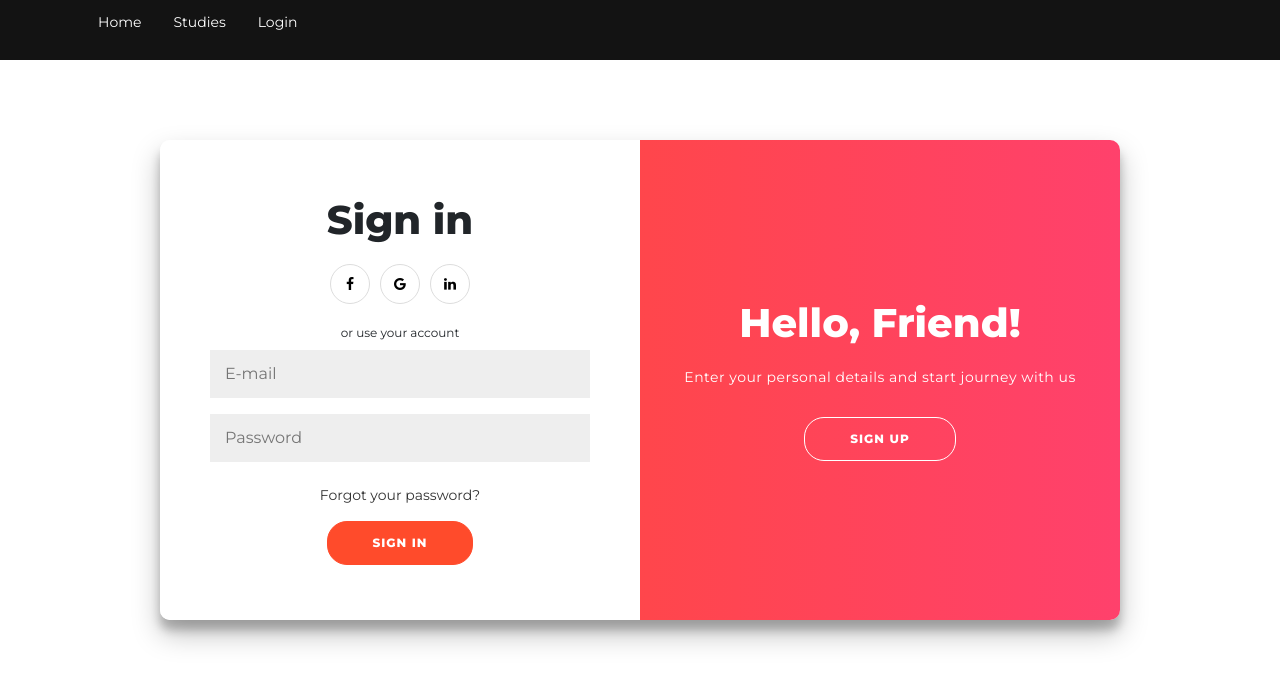
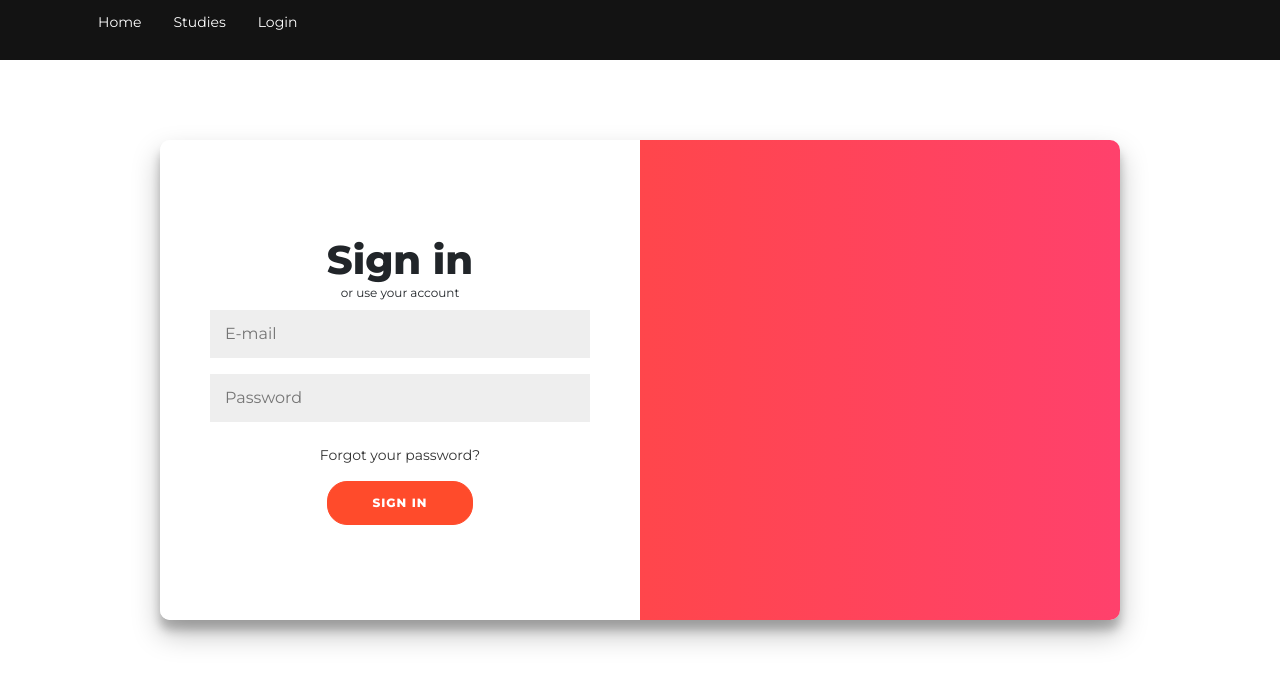
Before and after one commit to lgil019/Sensor-Data-Visualization, a React (Create React App) app in the folder koios-web/: page / in a window 1280 px wide. Shown: the top 684 px of the page. Built offline with nearby package versions, Linux system fonts and the light colour scheme.

Commit message:
login changes (need to test)

```diff
--- a/koios-web/src/pages/Login.js
+++ b/koios-web/src/pages/Login.js
@@ -6,7 +6,8 @@ import md5 from 'md5-hash'
 
 /**
  * @author Tony Erazo
- * The Login.js handles all front end functionality and initial communication witht he server
+ * The Login.js handles all front end functionality and initial communication with the server
+ * Jonathan -> Removed sign up features
  * @returns
  */
 
@@ -30,13 +31,8 @@ export default function Login() {
                 navigate('/study/studylist');
             }
 
-            const signUpButton = document.getElementById('signUp');
             const signInButton = document.getElementById('signIn');
             const container = document.getElementById('main-container');
-
-            signUpButton.addEventListener('click', () => {
-                container.classList.add("right-panel-active");
-            });
 
             signInButton.addEventListener('click', () => {
                 container.classList.remove("right-panel-active");
@@ -89,29 +85,9 @@ export default function Login() {
     return(
         <div className="container" onLoad={LoadPage()}>
             <div className="main-container" id="main-container">
-                <div className="form-container sign-up-container">
-                    <form action="#">
-                        <h1>Create Account</h1>
-                        <div className="social-container">
-                            <a href="#" className="social"><i className="fa fa-facebook-f"></i></a>
-                            <a href="#" className="social"><i className="fa fa-google"></i></a>
-                            <a href="#" className="social"><i className="fa fa-linkedin"></i></a>
-                        </div>
-                        <span>or use your email for registration</span>
-                        <input type="text" placeholder="Name" />
-                        <input type="email" placeholder="Email" />
-                        <input type="password" placeholder="Password" />
-                        <button className="login-button">Sign Up</button>
-                    </form>
-                </div>
                 <div className="form-container sign-in-container">
                     <form action="#" onSubmit={(e) => onSubmit(e)}>
                         <h1>Sign in</h1>
-                        <div className="social-container">
-                            <a href="#" className="social"><i className="fa fa-facebook-f"></i></a>
-                            <a href="#" className="social"><i className="fa fa-google"></i></a>
-                            <a href="#" className="social"><i className="fa fa-linkedin"></i></a>
-                        </div>
                         <span>or use your account</span>
                         <input type={"text"} placeholder="E-mail" name="email" onChange={(e) => onInputChange(e)}/>
                         <input type={"password"} placeholder="Password" name="password" onChange={(e) => onInputChange(e)}/>
@@ -126,11 +102,6 @@ export default function Login() {
                             <p>To keep connected with us please login with your personal info</p>
                             <button className="login-button login-button--ghost" id="signIn">Sign In</button>
                         </div>
-                        <div className="overlay-panel overlay-right">
-                            <h1>Hello, Friend!</h1>
-                            <p>Enter your personal details and start journey with us</p>
-                            <button className="login-button login-button--ghost" id="signUp">Sign Up</button>
-                        </div>
                     </div>
                 </div>
             </div>
--- a/koios-web/src/sass/pages/_login.scss
+++ b/koios-web/src/sass/pages/_login.scss
@@ -1,7 +1,7 @@
 .login-button {
 	border-radius: 20px !important;
-	border: 1px solid #FF4B2B;
-	background-color: #FF4B2B;
+	border: 1px solid #131af4;
+	background-color: #131af4;
 	color: #FFFFFF;
 	font-size: 12px;
 	font-weight: bold;
@@ -134,9 +134,9 @@
 }
 
 .overlay {
-	background: #FF416C;
-	background: -webkit-linear-gradient(to right, #FF4B2B, #FF416C);
-	background: linear-gradient(to right, #FF4B2B, #FF416C);
+	background: #2f18dc;
+	background: -webkit-linear-gradient(to right, #2828f7, #151ce7);
+	background: linear-gradient(to right, #2828f7, #151ce7);
 	background-repeat: no-repeat;
 	background-size: cover;
 	background-position: 0 0;
```
